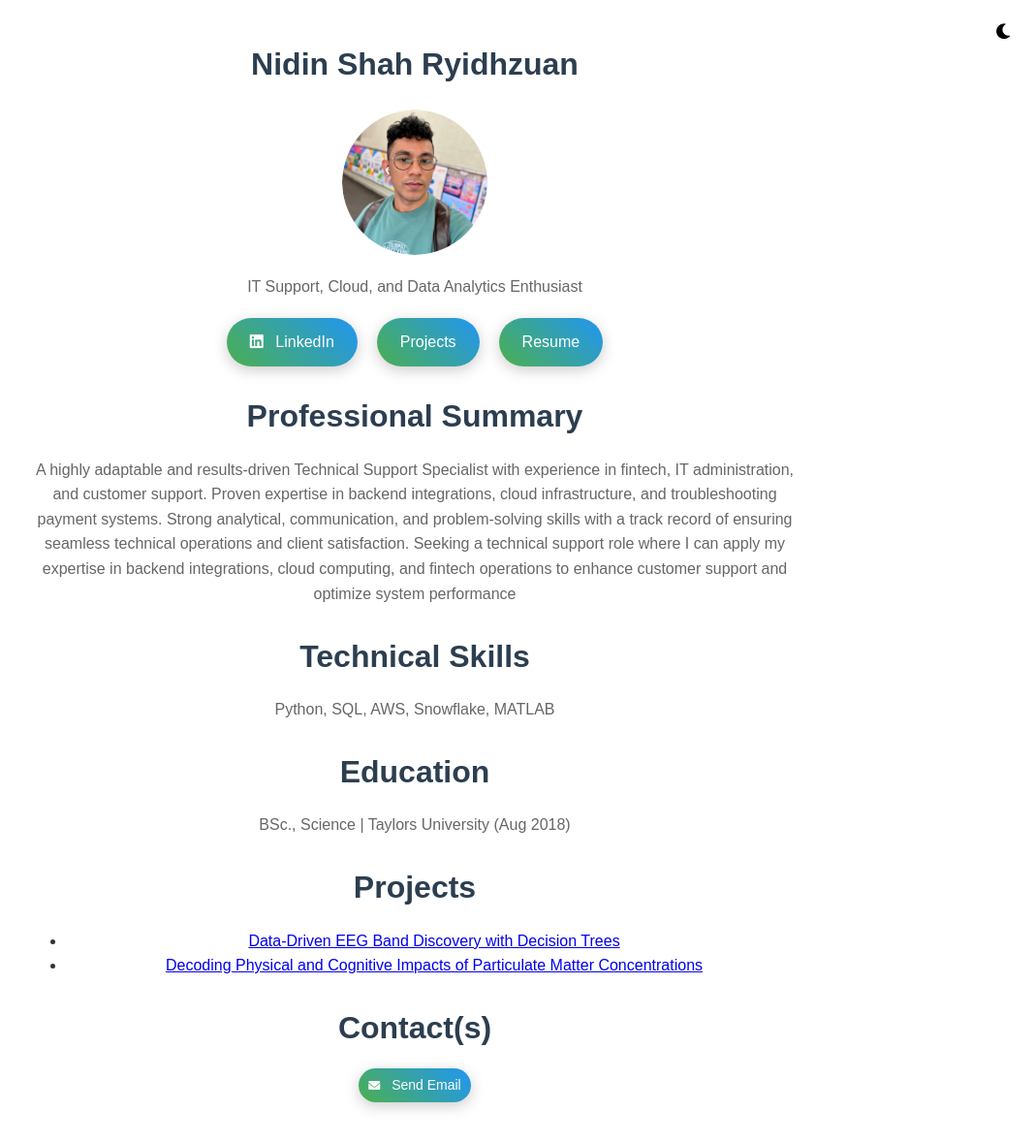
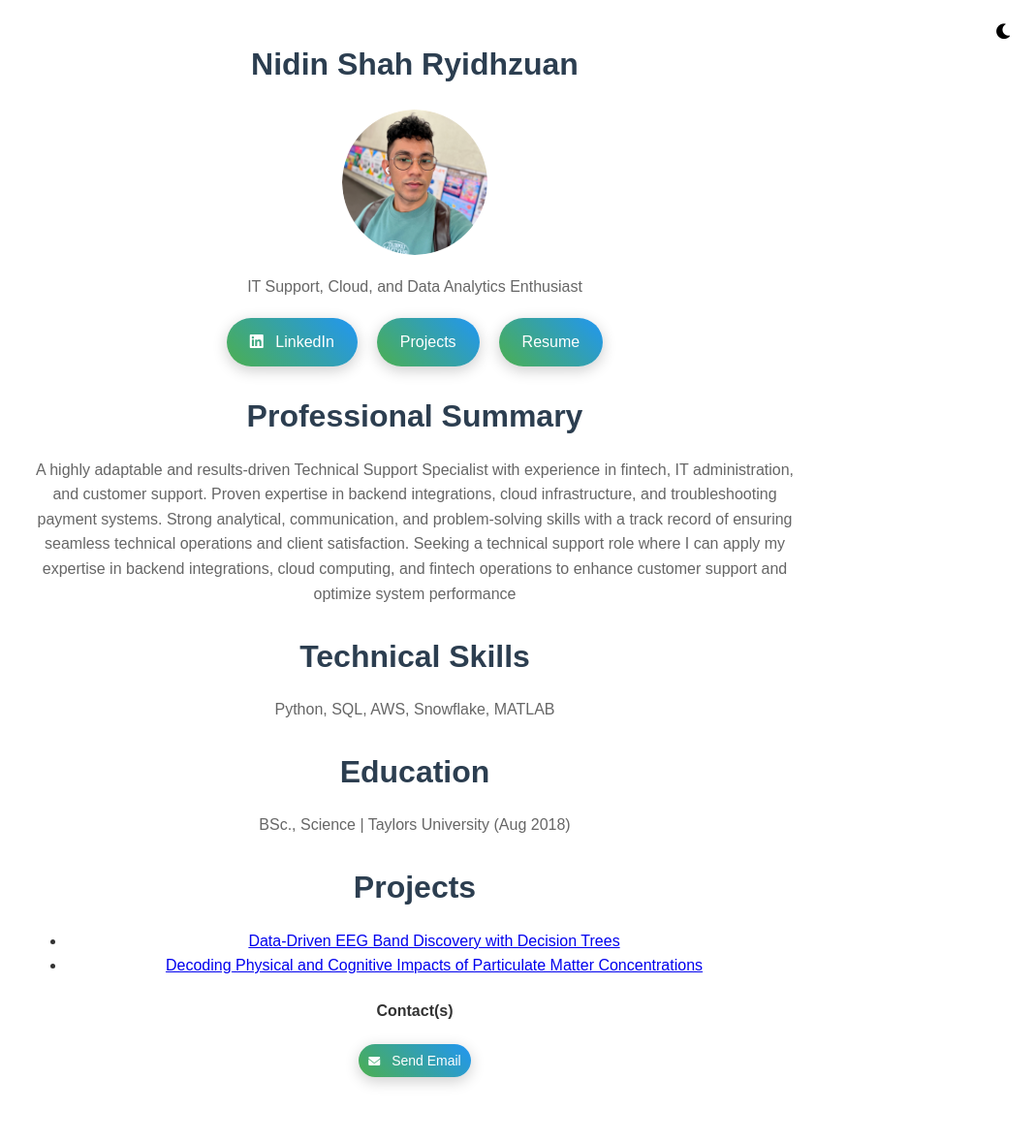
Before and after one commit to nidinshah/nidinshah.github.io, a Jekyll site: the page built from index.md, in a window 1280 px wide. Shown: the whole page at 97% size, without its empty margins (212-1280 px from the left). Built offline with Jekyll 4.4.1, drawn with Linux system fonts in a browser that asks for light colours; after the commit the page ends 1154 px from its top, so only the background shows below that.

```diff
--- a/index.md
+++ b/index.md
@@ -22,7 +22,7 @@ BSc., Science | Taylors University (Aug 2018)
 - [Data-Driven EEG Band Discovery with Decision Trees](https://www.mdpi.com/1424-8220/22/8/3048)
 - [Decoding Physical and Cognitive Impacts of Particulate Matter Concentrations](https://www.mdpi.com/1424-8220/22/11/4240)
 
-## Contact(s)
+#### Contact(s)
   <a href="mailto:nidinshah@outlook.com" class="fancy-btn" aria-label="Send Email" style="font-size: 14px; padding: 6px 10px;">
   <i class="fas fa-envelope" style="font-size: 12px;"></i> Send Email
 </a>
```
